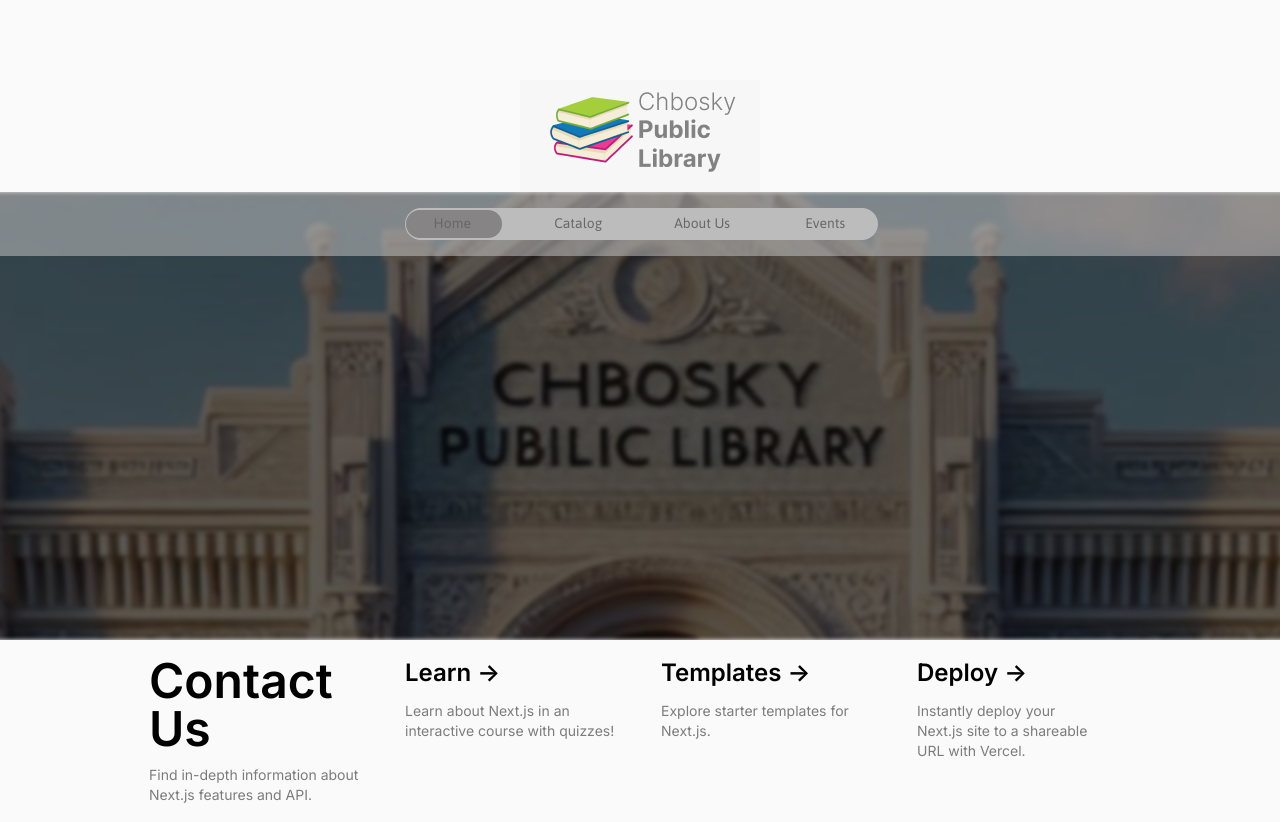
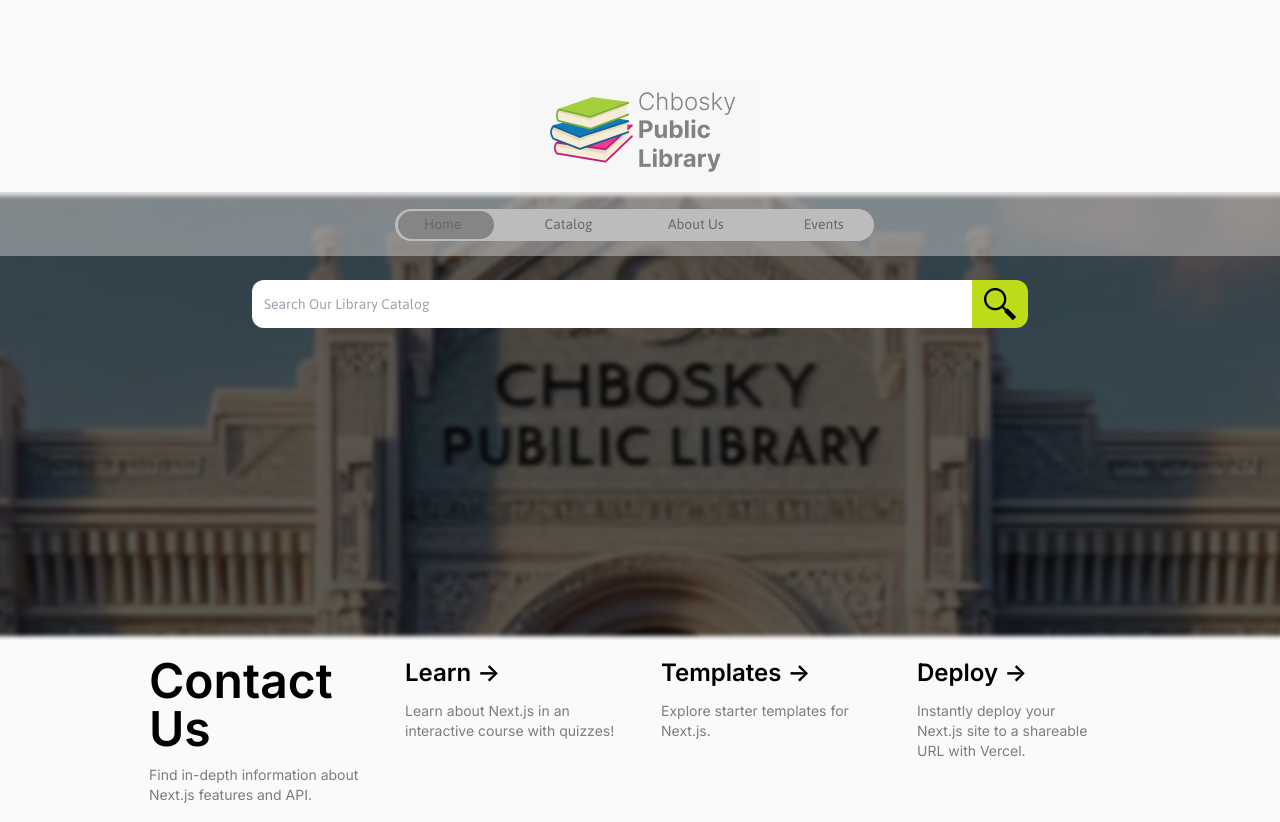
Before and after one commit to twilliams1999/LibrarySampleSite, a Next.js app: page / in a window 1280 px wide. Shown: the top 822 px of the page. Built offline with nearby package versions, Linux system fonts and the light colour scheme.

Commit message:
Added non-functional catalog search; optimized for mobile.

```diff
--- a/app/animations.css
+++ b/app/animations.css
@@ -1,3 +1,29 @@
+@media (min-width: 768px) {
+
+    #selected-tab.page-index-0 {
+        transition: left 0.5s;
+        /*left: 0.1rem;*/
+        left: 0.15rem;
+    }
+
+    #selected-tab.page-index-1 {
+        transition: left 0.5s;
+        left: 8rem;
+    }
+
+    #selected-tab.page-index-2 {
+        transition: left 0.5s;
+        left: 15.9rem;
+    }
+
+    #selected-tab.page-index-3 {
+        transition: left 0.5s;
+        left: 23.75rem;
+    }
+}
+
+@media (max-width: 768px) {
+
     #selected-tab.page-index-0 {
         transition: left 0.5s;
         left: 0.1rem;
@@ -5,17 +31,22 @@
 
     #selected-tab.page-index-1 {
         transition: left 0.5s;
-    left: 7.85rem;
+        left: 5.1rem;
     }
 
     #selected-tab.page-index-2 {
         transition: left 0.5s;
-    left: 15.6rem;
+        left: 10.1rem;
     }
 
     #selected-tab.page-index-3 {
         transition: left 0.5s;
-    left: 23.49rem;
+        left: 15.1rem;
+    }
+}
+
+#search-catalog-button:active {
+    background-color: rgb(170 199 6 / var(--tw-bg-opacity))
 }
 
 
--- a/app/page.tsx
+++ b/app/page.tsx
@@ -1,6 +1,7 @@
 "use client"
 import Image from "next/image";
 import NavigationBar from "@/components/NavigationBar";
+import CatalogSearch from "@/components/CatalogSearch";
 
 export default function Home() {
   return (
@@ -17,10 +18,13 @@ export default function Home() {
         </div>
       </div>
 
-      <div id="hero" className="flex bottom-0 bg-no-repeat bg-[center_top_50%] w-[105%] h-[28rem] lg:static justify-items-center items-start" style={{backgroundImage:"url(/hero.svg)",/*backgroundSize:"105%"*/}}>
-        <div id="navigationBackground" className="absolute z-[2000] bg-[rgba(203,203,203,0.51)] w-[103%] h-16 pointer-events-none" />
-        <div id= "navigationBarContainer" className="relative z-[10] w-full flex justify-center">
+      <div id="hero" className="flex flex-col bottom-0 bg-cover bg-no-repeat bg-[center_top_50%] w-[105%] h-[28rem] lg:static justify-items-center items-start" style={{backgroundImage:"url(/hero.svg)"}}>
+        <div id="navigation-background" className="absolute z-[2000] bg-[rgba(203,203,203,0.51)] w-[103%] h-16 pointer-events-none" />
+        <div id= "navigation-bar-container" className="relative z-[10] w-full flex justify-center">
           <NavigationBar />
+        </div>
+        <div id="catalog-search-container" className="relative z-[10] w-full flex justify-center top-6">
+          <CatalogSearch />
         </div>
       </div>
 
--- /dev/null
+++ b/components/CatalogSearch.tsx
@@ -0,0 +1,8 @@
+export default function CatalogSearch() {
+    return(
+        <div className="relative flex w-[25rem] md:w-[50rem] h-12 justify-center rounded">
+            <input type="text" className="px-3 w-[90%] h-full rounded-l-xl font-[Jaldi] text-base text-black" placeholder="Search Our Library Catalog" />
+            <button id="search-catalog-button" className="relative w-14 h-full rounded-r-xl bg-no-repeat bg-[center_top_50%] bg-[#BEDB1A]" style={{backgroundImage:'url("/Magnifying Glass.svg")'}}/>
+        </div>
+    );
+}
--- a/components/NavigationBar.tsx
+++ b/components/NavigationBar.tsx
@@ -20,25 +20,27 @@ export default function NavigationBar() {
 
     return (
         <div id="navigation-bar" className="flex flex-row items-center">
-            <div id="navigation-display" className="z-[1000] relative flex rounded-full left-[15.1rem] bg-[#AEAEAE] w-[20.1rem] md:w-[29.6rem] h-8">
-                <div ref={selectedTabRef} id="selected-tab" className="z-[1010] relative top-[0.13rem] rounded-full bg-[#3F3B3B] w-[4.9rem] md:w-24 h-7 pointer-events-none page-index-0" />
+            <div id="navigation-display" className="z-[1000] relative flex rounded-full left-[9.7rem] md:left-[14.6rem] md:top-[0.05rem] bg-[#AEAEAE] w-[20.1rem] md:w-[29.9rem] h-8">
+                <div ref={selectedTabRef} id="selected-tab" className="z-[1010] relative left-[-2rem] top-[0.13rem] rounded-full bg-[#3F3B3B] w-[4.9rem] md:w-24 h-7 pointer-events-none page-index-0" />
                 <p className="font-[Jaldi] relative left-[-3.6rem] md:left-[-4.2rem] z-[1020] self-center">Home</p>
-                <p className="font-[Jaldi] relative left-[-1.2rem] md:left-[1rem] z-[1020] self-center">Catalog</p>
-                <p className="font-[Jaldi] relative left-[0.5rem] md:left-[5.5rem] z-[1020] self-center">About Us</p>
-                <p className="font-[Jaldi] relative left-[2.7rem] md:left-[10.2rem] z-[1020] self-center">Events</p>
+                <p className="font-[Jaldi] relative left-[-1.25rem] md:left-[1rem] z-[1020] self-center">Catalog</p>
+                <p className="font-[Jaldi] relative left-[0.55rem] md:left-[5.7rem] z-[1020] self-center">About Us</p>
+                <p className="font-[Jaldi] relative left-[2.5rem] md:left-[10.7rem] z-[1020] self-center">Events</p>
             </div>
-            <div id="navigation-clickable-regions" className="flex">
-                <button id="home-region" onClick={() => changePage("home", 0)} className="z-[1021] md:left-[-14.6rem] relative h-16 md:w-[7.5rem]"/>
-                <button id="catalog-region" onClick={() => changePage("catalog", 1)} className="z-[1021] md:left-[-14.6rem] relative h-16 md:w-[7.5rem]"/>
-                <button id="aboutus-region" onClick={() => changePage("aboutus", 2)} className="z-[1021] md:left-[-14.6rem] relative h-16 md:w-[7.5rem]"/>
-                <button id="events-region" onClick={() => changePage("events", 3)} className="z-[1021] md:left-[-14.6rem] relative h-16 md:w-[7.5rem]"/>
+            <div id="navigation-clickable-regions" className="flex relative left-[-10.4rem] md:left-[-15.3rem]">
+                <button id="home-region" onClick={() => changePage("home", 0)} className="z-[1021] relative h-16 w-[5.025rem] md:w-[7.475rem]"/>
+                <button id="catalog-region" onClick={() => changePage("catalog", 1)} className="z-[1021] relative h-16 w-[5.025rem] md:w-[7.475rem]"/>
+                <button id="aboutus-region" onClick={() => changePage("aboutus", 2)} className="z-[1021] relative h-16 w-[5.025rem] md:w-[7.475rem]"/>
+                <button id="events-region" onClick={() => changePage("events", 3)} className="z-[1021] relative h-16 w-[5.025rem] md:w-[7.475rem]"/>
             </div>
         </div>
     );
 }
 
 // Left offset for selected-tab options:
-// left-[0.1rem] md:left-[0.1rem] Home
+// left-[0.12rem] md:left-[0.1rem] Home
 // left-[5.1rem] md:left-[7.85rem] Catalog
 // left-[10.1rem] md:left-[15.6rem] About Us
 // left-[15.1rem] md:left-[23.35rem] Events
+
+// -14.6rem
--- a/components/PageManager.tsx
+++ /dev/null
@@ -1,3 +0,0 @@
-export default function PageManager() {
-
-}
```
Also changed, not shown: public/Magnifying Glass.svg (added). Lines whose indentation alone changed are shown as unchanged.
